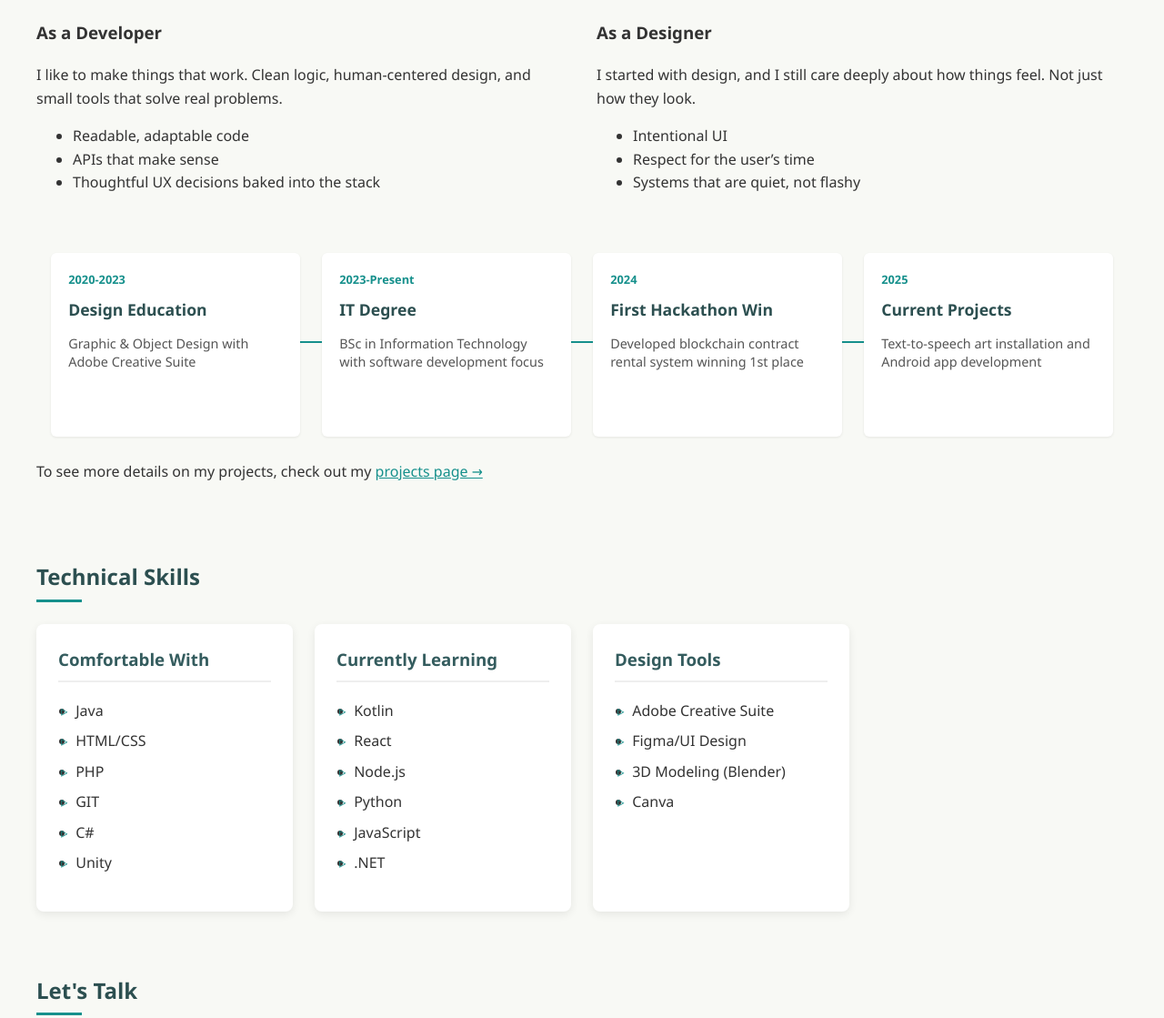
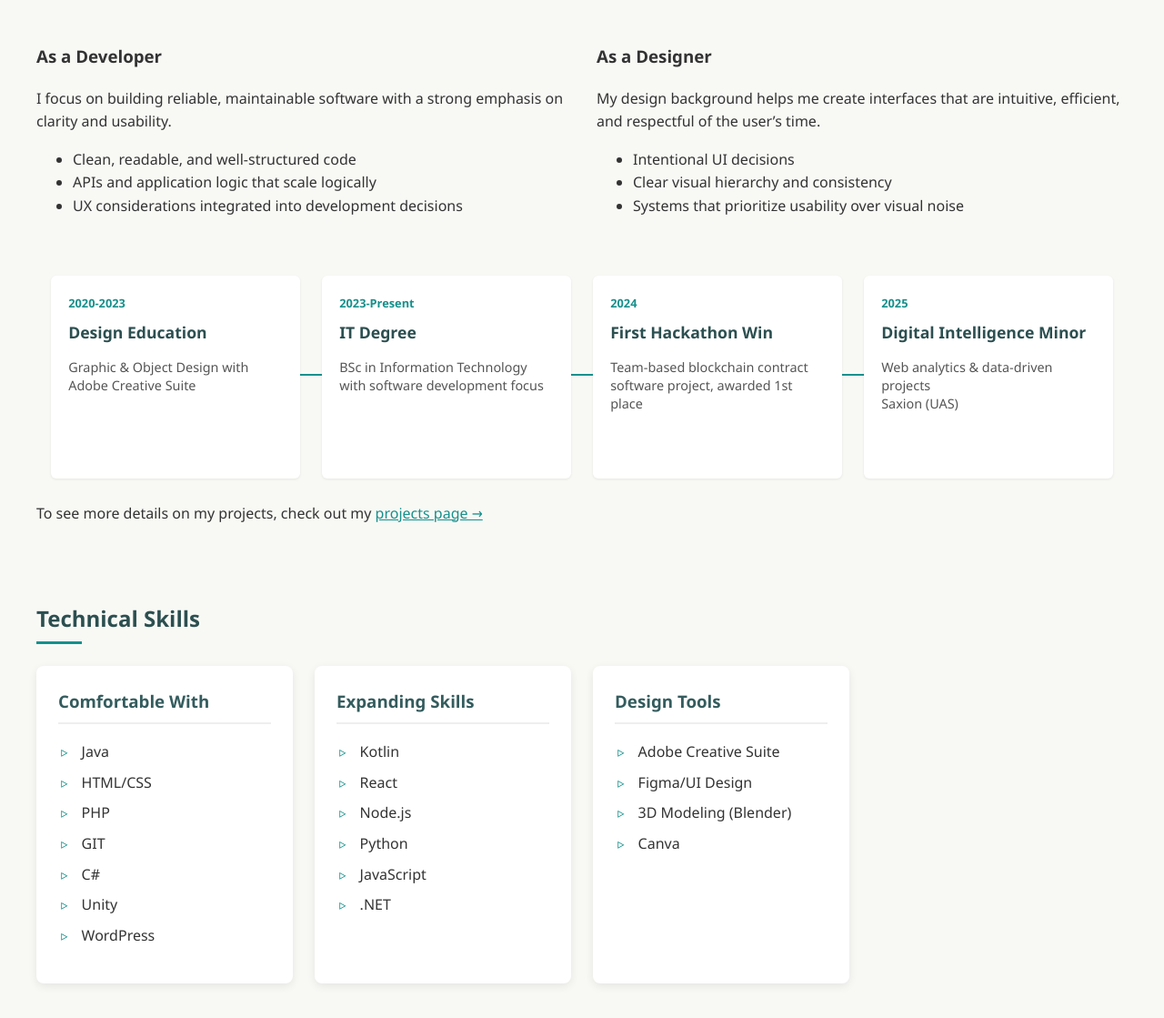
Before and after one commit to Faziee/Faziee.github.io, a plain HTML site: page index.html in a window 1280 px wide. Shown: the part 377-1496 px from the top of the page at 91% size. Drawn offline with Linux system fonts and the light colour scheme.

Commit message:
Update Timeline and About Me

```diff
--- a/css/style.css
+++ b/css/style.css
@@ -147,7 +147,8 @@ h2::after {
 }
 
 .skill-category ul {
-    padding-left: 1.2rem;
+    padding-left: 1.6rem;
+    list-style: none;
 }
 
 .skill-category li {
@@ -158,7 +159,7 @@ h2::after {
 .skill-category li::before {
     content: '▹';
     position: absolute;
-    left: -1rem;
+    left: -1.4rem;
     color: var(--accent-color);
 }
 
@@ -266,6 +267,7 @@ h2::after {
     color: #666;
     font-style: italic;
     font-size: 0.9rem;
+    margin-top: 1.5mm;
 }
 
 @media (max-width: 768px) {
--- a/index.html
+++ b/index.html
@@ -10,7 +10,7 @@
   <body>
     <header>
       <h1>Fajar Butt</h1>
-      <p class="subtitle">IT Student & Developer</p>
+      <p class="subtitle">IT Student & Developer<br>Cologne, Germany</p>
     </header>
     <nav>
       <ul>
@@ -27,25 +27,23 @@
         <div class="column">
           <h3>As a Developer</h3>
           <p>
-            I like to make things that work. Clean logic, human-centered design,
-            and small tools that solve real problems.
+            I focus on building reliable, maintainable software with a strong emphasis on clarity and usability.
           </p>
           <ul>
-            <li>Readable, adaptable code</li>
-            <li>APIs that make sense</li>
-            <li>Thoughtful UX decisions baked into the stack</li>
+            <li>Clean, readable, and well-structured code</li>
+            <li>APIs and application logic that scale logically</li>
+            <li>UX considerations integrated into development decisions</li>
           </ul>
         </div>
         <div class="column">
           <h3>As a Designer</h3>
           <p>
-            I started with design, and I still care deeply about how things
-            feel. Not just how they look.
+            My design background helps me create interfaces that are intuitive, efficient, and respectful of the user’s time.
           </p>
           <ul>
-            <li>Intentional UI</li>
-            <li>Respect for the user’s time</li>
-            <li>Systems that are quiet, not flashy</li>
+            <li>Intentional UI decisions</li>
+            <li>Clear visual hierarchy and consistency</li>
+            <li>Systems that prioritize usability over visual noise</li>
           </ul>
         </div>
       </div>
@@ -78,7 +76,7 @@
               <div class="timeline-date">2024</div>
               <h3 class="timeline-title">First Hackathon Win</h3>
               <p class="timeline-desc">
-                Developed blockchain contract rental system winning 1st place
+                Team-based blockchain contract software project, awarded 1st place
               </p>
             </div>
           </div>
@@ -86,9 +84,9 @@
           <div class="timeline-item">
             <div class="timeline-card">
               <div class="timeline-date">2025</div>
-              <h3 class="timeline-title">Current Projects</h3>
+              <h3 class="timeline-title">Digital Intelligence Minor</h3>
               <p class="timeline-desc">
-                Text-to-speech art installation and Android app development
+                Web analytics & data-driven projects <br> Saxion (UAS)
               </p>
             </div>
           </div>
@@ -113,10 +111,11 @@
             <li>GIT</li>
             <li>C#</li>
             <li>Unity</li>
+            <li>WordPress</li>
           </ul>
         </div>
         <div class="skill-category">
-          <h3>Currently Learning</h3>
+          <h3>Expanding Skills</h3>
           <ul>
             <li>Kotlin</li>
             <li>React</li>
@@ -145,7 +144,7 @@
         reach out!
       </p>
       <div class="contact-links">
-        <a href="mailto:fajar.butt@student.nhlstenden.com">Email</a>
+        <a href="mailto:buttfajar33@gmail.com">Email</a>
         <a href="https://github.com/Faziee" target="_blank">GitHub</a>
         <a href="https://www.linkedin.com/in/fajar-butt-5ba439351/" target="_blank"
           >LinkedIn</a
```
